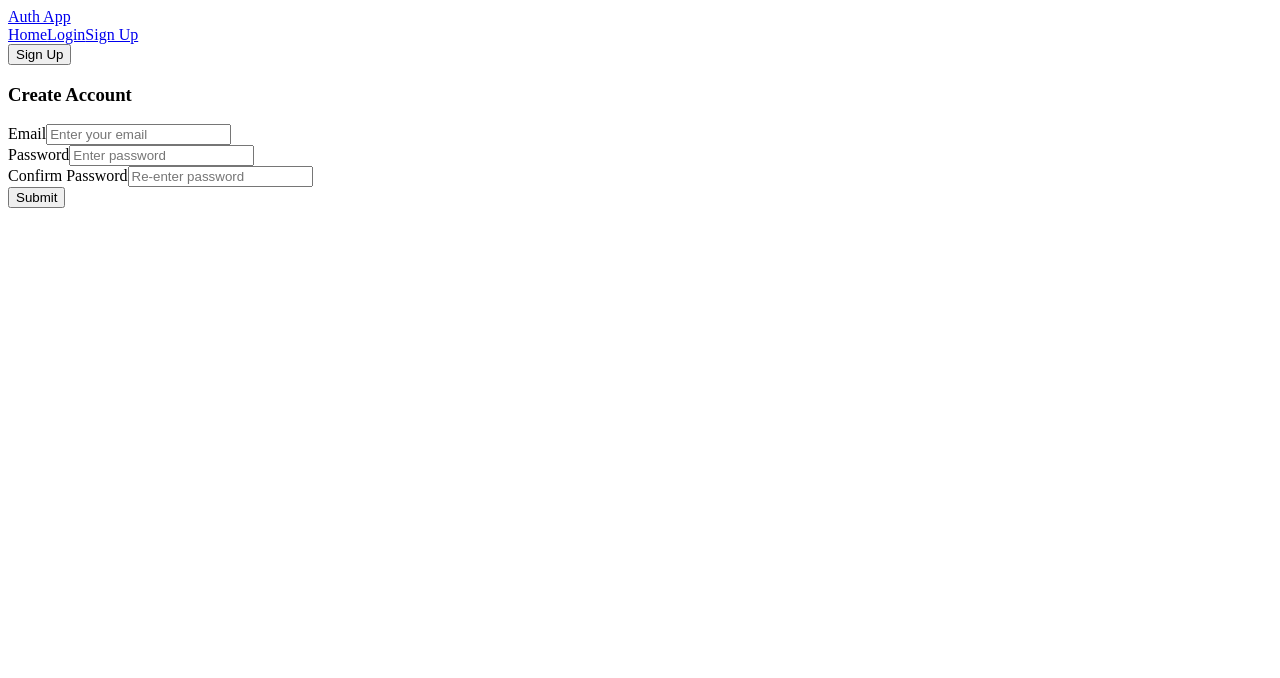
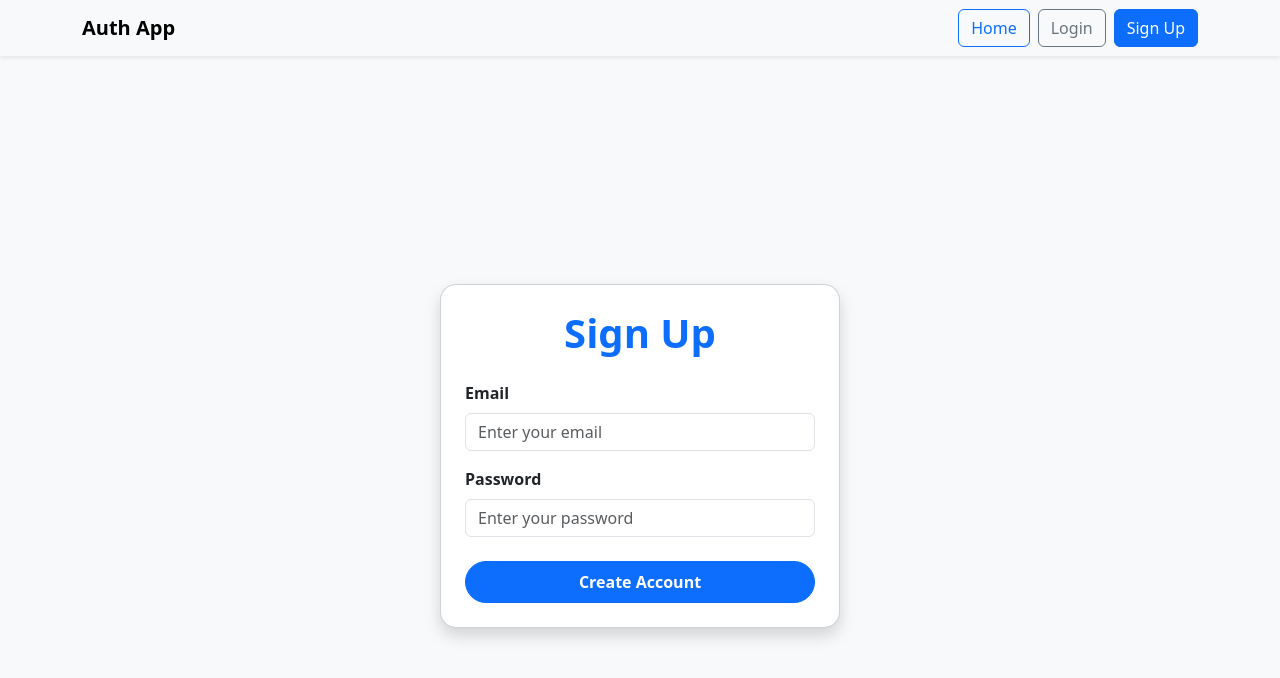
Before and after one commit to Manoj182005/gen.ai.authentication-proj, a React (Create React App) app in the folder frontend/: page /signup in a window 1280 px wide. Shown: the top 678 px of the page. Built offline with nearby package versions, Linux system fonts and the light colour scheme.

Commit message:
Updated my work for today

```diff
--- a/frontend/src/index.js
+++ b/frontend/src/index.js
@@ -1,6 +1,7 @@
 // src/index.js
 import React from "react";
 import ReactDOM from "react-dom/client";
+import "bootstrap/dist/css/bootstrap.min.css";  // ✅ Import Bootstrap
 import App from "./App";
 
 const root = ReactDOM.createRoot(document.getElementById("root"));
--- a/frontend/src/pages/auth/Signup.js
+++ b/frontend/src/pages/auth/Signup.js
@@ -1,62 +1,53 @@
 import React, { useState } from "react";
 import axios from "axios";
 import { ToastContainer, toast } from "react-toastify";
+import "react-toastify/dist/ReactToastify.css";
+import "bootstrap/dist/css/bootstrap.min.css";
 
 const Signup = () => {
   const [formData, setFormData] = useState({
     email: "",
     password: "",
-    confirmPassword: "",
   });
 
+  // Handle form input
   const handleChange = (e) => {
-    setFormData({ ...formData, [e.target.name]: e.target.value });
+    setFormData({
+      ...formData,
+      [e.target.name]: e.target.value,
+    });
   };
 
+  // Handle signup API call
   const handleSubmit = async (e) => {
     e.preventDefault();
 
-    // Check if passwords match
-    if (formData.password !== formData.confirmPassword) {
-      toast.error("Passwords do not match!");
-      return;
-    }
-
     try {
-      // Send signup request to your backend API
       const response = await axios.post("http://localhost:5000/api/auth/signup", {
         email: formData.email,
         password: formData.password,
       });
 
-      // Show success toast
-      toast.success("Signup successful! 🎉");
-
-      // Optionally clear form
-      setFormData({ email: "", password: "", confirmPassword: "" });
+      toast.success("✅ Signup successful!");
+      setFormData({ email: "", password: "" });
     } catch (error) {
-      // Show error toast
-      if (error.response?.data?.message) {
-        toast.error(error.response.data.message);
-      } else {
-        toast.error("Something went wrong. Please try again!");
-      }
+      const message =
+        error.response?.data?.message || "❌ Something went wrong!";
+      toast.error(message);
     }
   };
 
   return (
-    <div className="container mt-5">
-      <div className="text-center mb-4">
-        <button className="btn btn-primary px-4 py-2">Sign Up</button>
-      </div>
-
-      <div className="row justify-content-center">
-        <div className="col-md-6 col-lg-4">
-          <div className="card shadow p-4">
-            <h3 className="text-center mb-4">Create Account</h3>
+    <div
+      className="d-flex justify-content-center align-items-center bg-light"
+      style={{ height: "100vh" }}
+    >
+      <div className="card shadow p-4 rounded-4" style={{ width: "400px" }}>
+        <h1 className="text-center mb-4 text-primary fw-bold">Sign Up</h1>
         <form onSubmit={handleSubmit}>
+          {/* Email Input */}
           <div className="mb-3">
-                <label className="form-label">Email</label>
+            <label className="form-label fw-semibold">Email</label>
             <input
               type="email"
               name="email"
@@ -68,44 +59,34 @@ const Signup = () => {
             />
           </div>
 
+          {/* Password Input */}
           <div className="mb-3">
-                <label className="form-label">Password</label>
+            <label className="form-label fw-semibold">Password</label>
             <input
               type="password"
               name="password"
               className="form-control"
-                  placeholder="Enter password"
+              placeholder="Enter your password"
               value={formData.password}
               onChange={handleChange}
               required
             />
           </div>
 
-              <div className="mb-3">
-                <label className="form-label">Confirm Password</label>
-                <input
-                  type="password"
-                  name="confirmPassword"
-                  className="form-control"
-                  placeholder="Re-enter password"
-                  value={formData.confirmPassword}
-                  onChange={handleChange}
-                  required
-                />
-              </div>
-
-              <div className="d-grid">
-                <button type="submit" className="btn btn-success">
-                  Submit
+          {/* Submit Button */}
+          <div className="d-grid mt-4">
+            <button
+              type="submit"
+              className="btn btn-primary rounded-pill py-2 fw-semibold"
+            >
+              Create Account
             </button>
           </div>
         </form>
+
+        {/* Toast Notifications */}
+        <ToastContainer position="top-center" autoClose={3000} />
       </div>
-        </div>
-      </div>
-
-      {/* Toast Container for notifications */}
-      <ToastContainer position="top-center" autoClose={3000} />
     </div>
   );
 };
```
Lines whose indentation alone changed are shown as unchanged.
